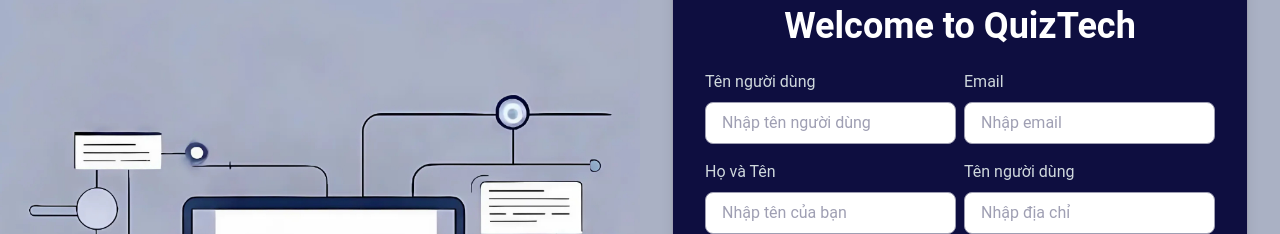
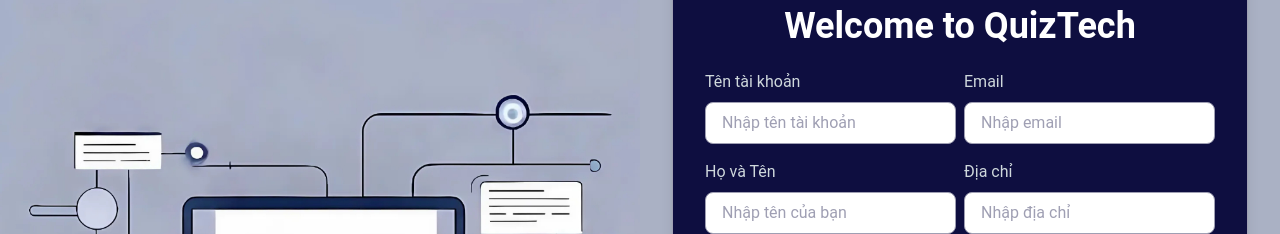
Before and after one commit to trung2004official/FinalProjectFrontEnd, a React (Vite) app: page /register in a window 1280 px wide. Shown: the part 145-379 px from the top of the page. Built offline with nearby package versions, Linux system fonts and the light colour scheme.

Commit message:
call-api-register

```diff
--- a/src/components/User/Content/QuizCard.jsx
+++ b/src/components/User/Content/QuizCard.jsx
@@ -34,7 +34,6 @@
 
     const handleFavorite = () => {
         setFavorite(prev => !prev);
-        // Có thể thêm xử lý lưu trạng thái yêu thích vào backend hoặc localStorage ở đây
     };
 
     return (
--- a/src/pages/Login.jsx
+++ b/src/pages/Login.jsx
@@ -30,6 +30,7 @@
             "Bạn đã đăng nhập vào hệ thống",
             "success"
         );
+        console.log('Người dùng: ',response.data);
         if (decodedToken.role === 'user') {
           navigate('/home');
         } else if (decodedToken.role === 'admin') {
--- a/src/pages/QuizDetail.jsx
+++ b/src/pages/QuizDetail.jsx
@@ -13,7 +13,7 @@
 
     const getQuizDataById = async () => {
         try {
-            const response = await axios.get(`${BASE_URL}/api/quiz/${id}`);
+            const response = await axios.get(`${BASE_URL}/api/quizzes/${id}`);
             setQuiz(response.data);
         } catch (error) {
             console.error('Không thể lấy data trong trang chi tiết: ', error);
@@ -22,7 +22,7 @@
 
     useEffect(() => {
         getQuizDataById();
-    }, []);
+    }, [id]);
 
     if (!quiz) return <div className="text-center text-Grey text-xl mt-20">Quiz not found</div>;
 
--- a/src/pages/Register.jsx
+++ b/src/pages/Register.jsx
@@ -18,6 +18,10 @@
                 password: values.password,
                 email: values.email,
                 rePassword: values.rePassword,
+                fullname: values.fullname,
+                phone: values.phone,
+                address: values.address,
+                avatar: values.avatar,
             });
             console.log(response.data);
             if (response.status === 200) {
@@ -45,6 +49,10 @@
                                 password: '',
                                 email: '',
                                 rePassword: '',
+                                fullname: '',
+                                address: '',
+                                phone: '',
+                                avatar: '',
                             }}
                             validationSchema={Yup.object({
                                 username: Yup.string().required('Yêu cầu nhập tài khoản'),
@@ -57,12 +65,12 @@
                             <Form>
                                 <div className="mb-4 grid grid-cols-2 gap-2">
                                     <div>
-                                        <label htmlFor="username" className="block text-Grey-light mb-2">Tên người dùng</label>
+                                        <label htmlFor="username" className="block text-Grey-light mb-2">Tên tài khoản</label>
                                         <Field
                                             id="username"
                                             type="text"
                                             className="w-full px-4 py-2 border border-Manatee rounded-lg focus:outline-none focus:ring-2 focus:ring-PurpleNavy bg-white text-black placeholder-Manatee"
-                                            placeholder="Nhập tên người dùng"
+                                            placeholder="Nhập tên tài khoản"
                                             name='username'
                                         />
                                         <ErrorMessage name='username' className='text-red-500 font-bold' component={'span'} />
@@ -90,10 +98,10 @@
                                             placeholder="Nhập tên của bạn"
                                             name='fullname'
                                         />
-                                        <ErrorMessage name='fullanme' className='text-red-500 font-bold' component={'span'} />
+                                        <ErrorMessage name='fullname' className='text-red-500 font-bold' component={'span'} />
                                     </div>
                                     <div>
-                                        <label htmlFor="address" className="block text-Grey-light mb-2">Tên người dùng</label>
+                                        <label htmlFor="address" className="block text-Grey-light mb-2">Địa chỉ</label>
                                         <Field
                                             id="address"
                                             type="text"
```
